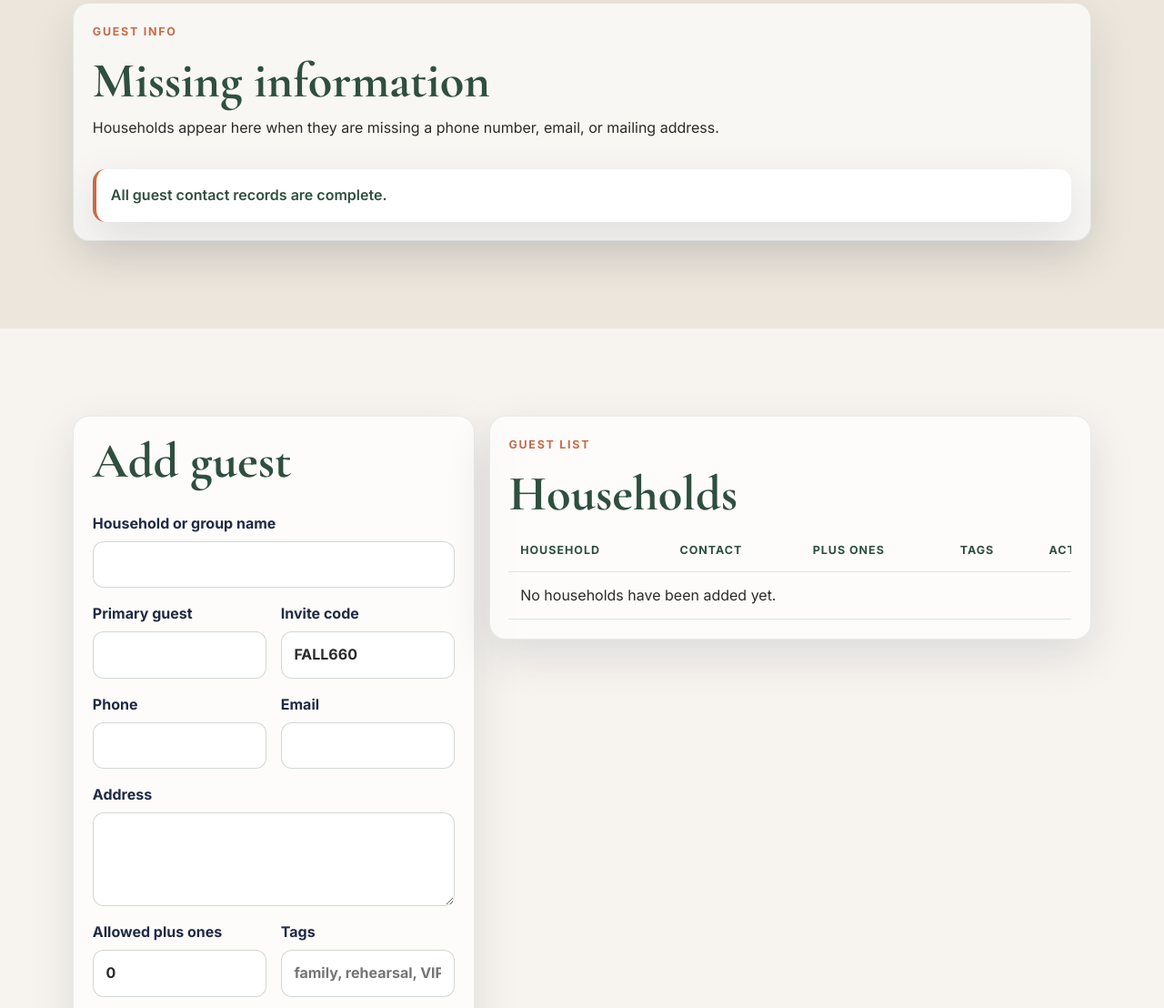
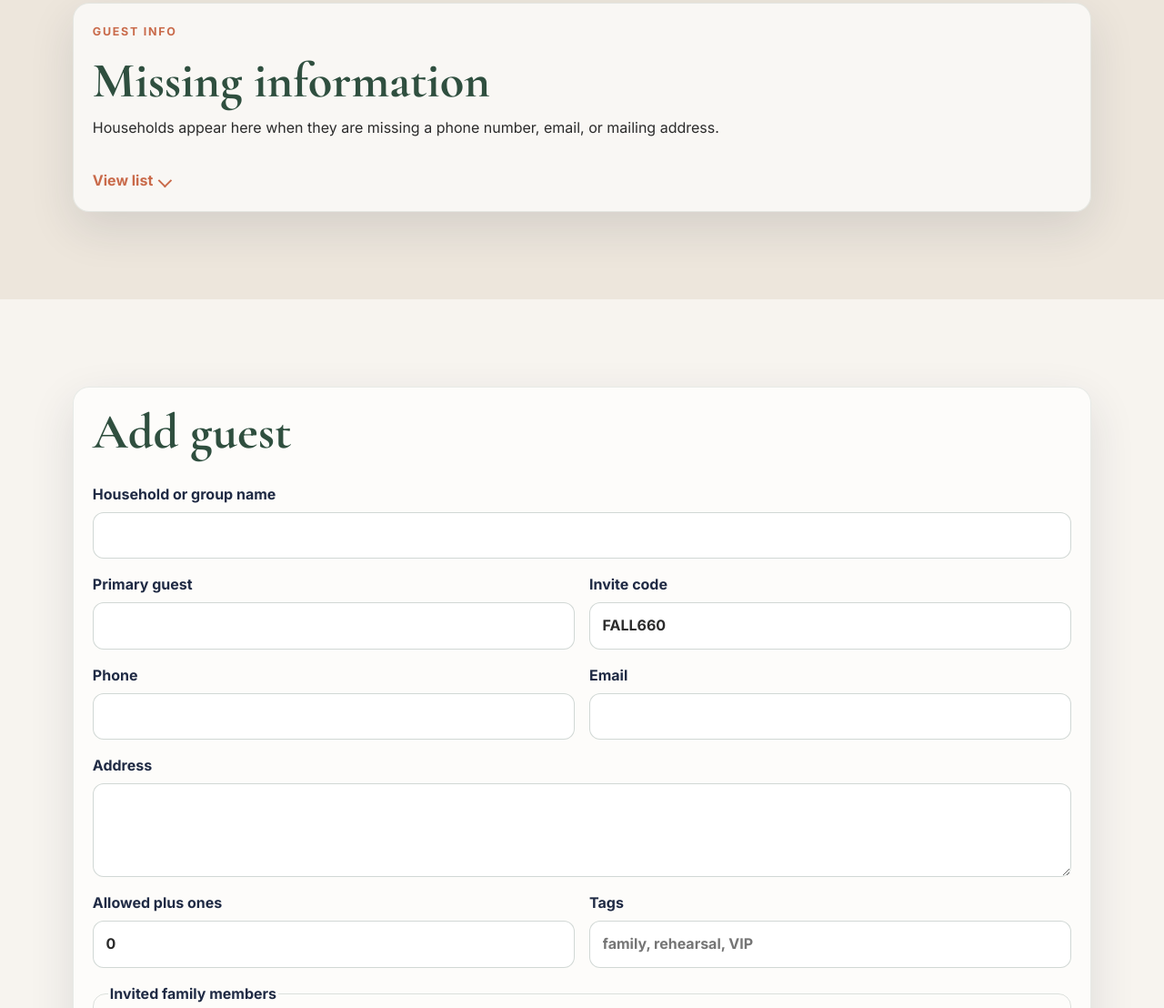
Before and after one commit to HUDMATT/hannah-hudson-wedding, a website: page admin.html in a window 1280 px wide. Shown: the part 1246-2354 px from the top of the page at 91% size. Drawn offline with nearby package versions, Linux system fonts and the light colour scheme; no server answers.

Commit message:
update: Fixed some spacing on admin page, changed missing info to dropdown to save fingers from scrolling so much when a lot of guest have missing info

```diff
--- a/admin.html
+++ b/admin.html
@@ -42,21 +42,22 @@
 
       <section class="section section--beige">
         <div class="container">
-          <div class="card">
-            <div class="card-header">
+          <details class="card missing-info-panel">
+            <summary class="card-header missing-info-panel__summary">
               <div>
                 <p class="kicker">Guest Info</p>
                 <h2>Missing information</h2>
                 <p>Households appear here when they are missing a phone number, email, or mailing address.</p>
               </div>
-            </div>
+              <span class="missing-info-panel__toggle">View list</span>
+            </summary>
             <div class="missing-info-list" id="missing-info-list" aria-live="polite"></div>
-          </div>
+          </details>
         </div>
       </section>
 
       <section class="section">
-        <div class="container admin-layout">
+        <div class="container guest-management">
           <form class="card form-card" id="guest-form">
             <h2 id="guest-form-title">Add guest</h2>
             <input type="hidden" id="guest-id">
@@ -76,7 +77,7 @@
             </div>
           </form>
 
-          <div class="card">
+          <div class="card household-card">
             <div class="card-header">
               <div><p class="kicker">Guest List</p><h2>Households</h2></div>
             </div>
--- a/assets/css/style.css
+++ b/assets/css/style.css
@@ -338,6 +338,10 @@ p { margin: 0 0 1rem; }
 .copyright { font-size: 0.85rem; margin: 2rem 1rem 0; }
 
 .form-card { display: grid; gap: 1rem; }
+.guest-management {
+  display: grid;
+  gap: 1.25rem;
+}
 label, legend { color: var(--color-navy); font-weight: 700; }
 input, textarea, select {
   background: white;
@@ -478,6 +482,39 @@ th { color: var(--color-evergreen); font-size: 0.78rem; letter-spacing: 0.08em;
 .metric { background: white; }
 .metric strong { color: var(--color-navy); display: block; font-family: var(--font-heading); font-size: 2.5rem; line-height: 1; }
 .summary-list { margin: 0; padding-left: 1rem; }
+.missing-info-panel__summary {
+  cursor: pointer;
+  list-style: none;
+}
+.missing-info-panel__summary::-webkit-details-marker {
+  display: none;
+}
+.missing-info-panel__toggle {
+  align-items: center;
+  color: var(--color-terracotta);
+  display: inline-flex;
+  font-weight: 800;
+  gap: 0.5rem;
+  white-space: nowrap;
+}
+.missing-info-panel__toggle::after {
+  border-bottom: 2px solid currentColor;
+  border-right: 2px solid currentColor;
+  content: "";
+  height: 0.55rem;
+  transform: rotate(45deg);
+  transition: transform 180ms ease;
+  width: 0.55rem;
+}
+.missing-info-panel[open] .missing-info-panel__toggle::after {
+  transform: rotate(225deg);
+}
+.missing-info-panel[open] .missing-info-panel__toggle {
+  color: var(--color-evergreen);
+}
+.missing-info-panel[open] .missing-info-list {
+  margin-top: 1rem;
+}
 .missing-info-list {
   display: grid;
   gap: 0.85rem;
```
